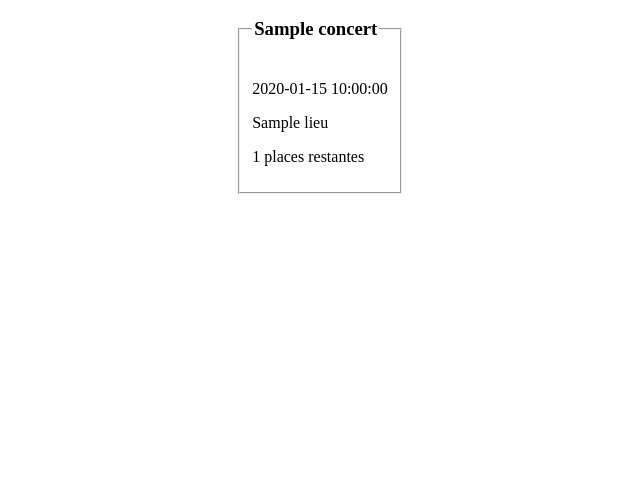
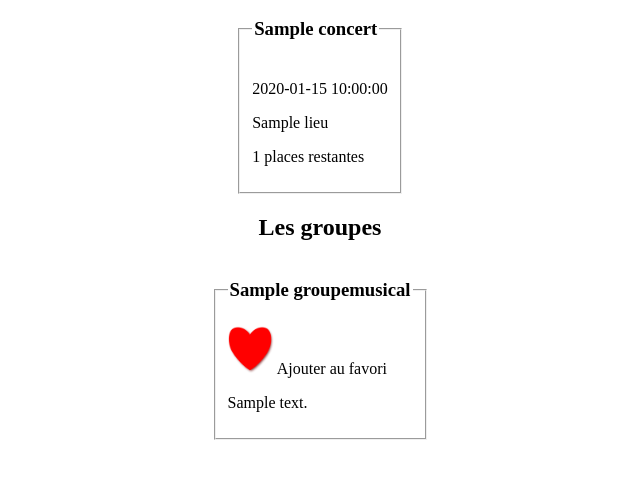
Before and after one commit to AdeleBrion/Fest-IUT, a Flask app: a page that uses site_web/templates/concerts_style.html in a window 1280 px wide. Shown: the part 184-663 px from the top of the page, without its empty margins (320-960 px from the left). Run offline with Flask 3, Linux system fonts and the light colour scheme; tables that the repository leaves empty hold one stand-in row (values such as "Sample post"); parts of the project's set-up code (start-up, migrations or seed data) failed here and were passed over.

Commit message:
fin les concerts

```diff
--- a/site_web/static/css/concerts_style.css
+++ b/site_web/static/css/concerts_style.css
@@ -34,3 +34,7 @@ div.concert_info{
 div.concert_info p{
     margin: 0;
 }
+
+div img{
+    max-height: 6vh;
+}
--- a/site_web/templates/concerts_style.html
+++ b/site_web/templates/concerts_style.html
@@ -16,7 +16,9 @@
                 <img src="" alt="Image du concert + {{ concert.nomConcert }}">
             </div> -->
             <fieldset class="concert_info">
-                <legend><h3>{{ concert.nomConcert }}</h3></legend>
+                <legend>
+                    <h3>{{ concert.nomConcert }}</h3>
+                </legend>
                 <p>{{ concert.dateHeureDebut }}</p>
                 <p>{{ concert.lieu.nomLieu }}</p>
                 <p>{{ concert.placesRestantes }} places restantes</p>
@@ -25,5 +27,20 @@
         {% endfor %}
     </div>
 
+    <h2>Les groupes</h2>
+    <div class="concert">
+        {% for activite in activites %}
+        <div class="unConcert">
+            <fieldset class="concert_info">
+                <legend>
+                    <h3>{{ activite.nomGroupe}}</h3>
+                </legend>
+                <a><img src="{{ url_for('static', filename='img/coeur.png') }}"> Ajouter au favori </a>
+                <p>{{ activite.descriptionGroupe }}</p>
+            </fieldset>
+        </div>
+        {% endfor %}
+    </div>
+
 </main>
 {% endblock %}
--- a/site_web/views.py
+++ b/site_web/views.py
@@ -1,5 +1,5 @@
 from .app import app, login_manager, db
-from .models import get_email_spectateur, Spectateur, GroupeMusical, Concert, Style, TypeBillet
+from .models import get_email_spectateur, Spectateur, GroupeMusical, Concert, Style, TypeBillet, ActiviteAnnexe, Planifier
 from flask import jsonify, render_template, redirect, url_for, request
 from flask_login import login_user, logout_user, login_required, current_user
 from flask_wtf import FlaskForm
@@ -135,7 +135,7 @@ def concerts():
 @app.route('/concerts/<string:style>')
 def concerts_style(style):
     style_trouve = Style.query.filter(Style.nomStyle == style).first()
-    return render_template('concerts_style.html', concerts = Concert.query.join(GroupeMusical).filter(GroupeMusical.idStyle == style_trouve.idStyle).all())
+    return render_template('concerts_style.html', activites = GroupeMusical.query.filter(GroupeMusical.idStyle == style_trouve.idStyle).all(), concerts = Concert.query.join(GroupeMusical).filter(GroupeMusical.idStyle == style_trouve.idStyle).all())
 
 #-----------------------------------------------------#
 #                         API                         #
```
Also changed, not shown: site_web/static/img/coeur.png (added).
